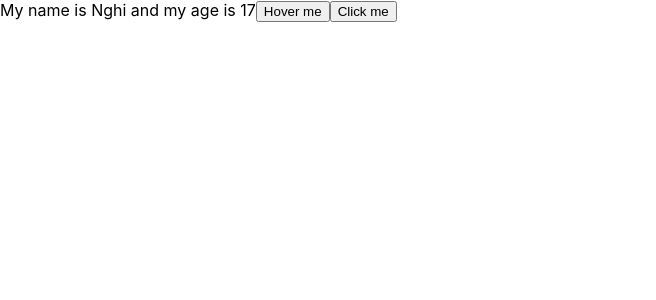
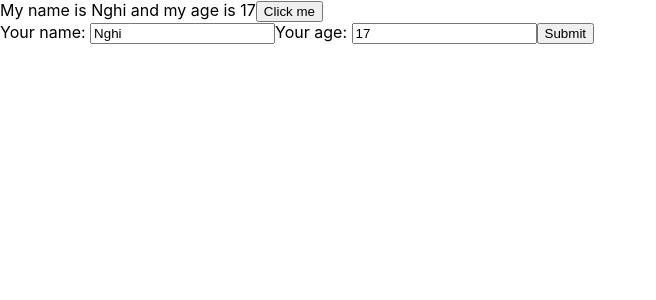
Before and after one commit to Phannghi/demoReact, a React (Create React App) app: page / in a window 1280 px wide. Shown: the top 300 px of the page, without its empty margins (0-656 px from the left). Built offline with nearby package versions, Linux system fonts and the light colour scheme.

Commit message:
nest component

```diff
--- a/src/components/MyComponent.js
+++ b/src/components/MyComponent.js
@@ -1,29 +1,11 @@
 import React from 'react';
+import UserInfor from './UserInfor';
 
 class MyComponent extends React.Component {
-    state = {
-        firstName: 'Nghi',
-        brand: 'Gucci',
-        car: 'Lambo',
-        age: 17
-    };
-    handleClick(event) {
-        console.log(this.state.brand);
-        console.log('>>random: ', Math.floor((Math.random() * 100) +1 ));
-        this.setState({
-            firstName : 'Bull',
-            age: this.state.age + 1
-        })
-    }
-    handleOnMouseOver(event){
-        //console.log(event);
-    }
     render() {
         return (
             <div>
-                My name is {this.state.firstName} and my age is {this.state.age}
-                <button onMouseOver={this.handleOnMouseOver}>Hover me</button>
-                <button onClick={(event) => {this.handleClick(event)}}>Click me</button>
+                <UserInfor></UserInfor>
             </div>
         );
     }
--- /dev/null
+++ b/src/components/UserInfor.js
@@ -0,0 +1,56 @@
+import React from 'react';
+
+class UserInfor extends React.Component {
+    state = {
+        firstName: 'Nghi',
+        brand: 'Gucci',
+        car: 'Lambo',
+        age: 17
+    };
+    handleClick(event) {
+        console.log(this.state.brand);
+        console.log('>>random: ', Math.floor((Math.random() * 100) + 1));
+        this.setState({
+            firstName: 'Bull',
+            age: this.state.age + 1
+        })
+    }
+    handleOnchangeInput = (event) => {
+        this.setState({
+            firstName: event.target.value
+        })
+    }
+    handleOnchangeAge = (event) => {
+        this.setState({
+            age: event.target.value
+        })
+    }
+    handleOnSubmit = (event) => {
+        event.preventDefault();
+        console.log(this.state)
+    }
+    render() {
+        return (
+            <div>
+                My name is {this.state.firstName} and my age is {this.state.age}
+                <button onClick={(event) => { this.handleClick(event) }}>Click me</button>
+                <form onSubmit={(event) => this.handleOnSubmit(event)}>
+                    <label>Your name: </label>
+                    <input
+                        value={this.state.firstName}
+                        type="text"
+                        onChange={(event) => this.handleOnchangeInput(event)} />
+
+                    <label>Your age: </label>
+                    <input
+                        value={this.state.age}
+                        type="text"
+                        onChange={(event) => this.handleOnchangeAge(event)} />
+                    <button>Submit</button>
+                </form>
+            </div>
+        )
+    }
+}
+
+export default UserInfor;
```
